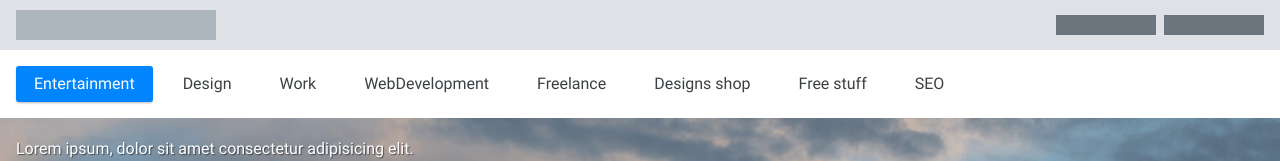
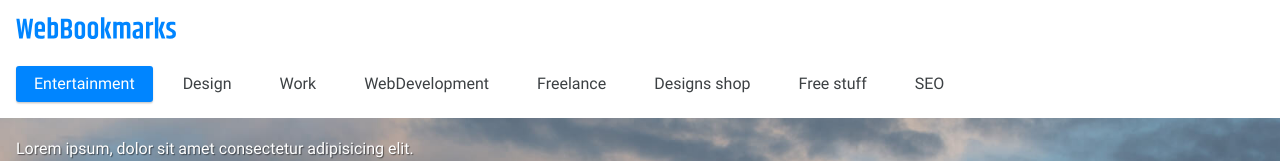
Before and after one commit to artemy-onuchin/webbookmarks, a React (Create React App) app: page / in a window 1280 px wide. Shown: the top 161 px of the page. Built offline with nearby package versions, Linux system fonts and the light colour scheme.

Commit message:
Update header

```diff
--- a/src/components/layout/Header.jsx
+++ b/src/components/layout/Header.jsx
@@ -3,17 +3,14 @@ import React from 'react'
 export default function Header({menuStatus, onClickBurger}) {
     return (
         <header className="header">
-            <div className="logo"></div>
+            <div className="logo">
+                <img src="../images/logo.svg" alt="WebBookmarks" />
+            </div>
 
             <button
                 className={`burger ${menuStatus ? '_isActive' : ''}`}
                 onClick={() => onClickBurger(!menuStatus)}
             ></button>
-
-            <div className="buttons">
-                <button className="button reg"></button>
-                <button className="button login"></button>
-            </div>
         </header>
     )
 }
--- a/src/styles/layout_rules/_header.scss
+++ b/src/styles/layout_rules/_header.scss
@@ -9,21 +9,28 @@
   z-index: 99;
   height: 50px;
   padding: 0 $size;
-  background: $dev-color-300;
+  background: $color-white;
 
   @include bp540 {
-    padding: 0 $size * 2;
+    padding: $size $size * 2 0;
   }
 
   @include bp1440 {
-    padding: 0 $size * 4;
+    padding: $size * 2 $size * 4 0;
   }
 }
 
 .logo {
-  width: 200px;
+  display: flex;
+  align-items: center;
+  justify-content: center;
+  width: 160px;
   height: 30px;
-  background-color: $dev-color-500;
+
+  img {
+    width: 100%;
+    height: auto;
+  }
 }
 
 .button {
@@ -60,7 +67,7 @@
   transition: $transition ease-in-out;
   border: none;
   outline: none;
-  background: $dev-color-100;
+  background: transparent;
 
   @include bp768 {
     display: none;
@@ -72,7 +79,7 @@
     width: 28px;
     height: 2px;
     transition: $transition ease-in-out;
-    background: $dev-color-500;
+    background: $dev-color-900;
     content: "";
   }
 
```
Also changed, not shown: public/images/logo.svg (added).
